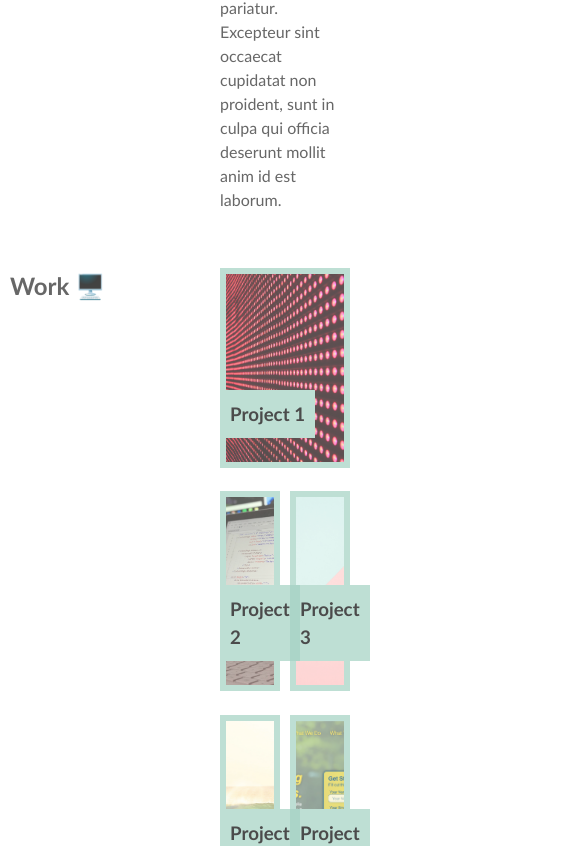
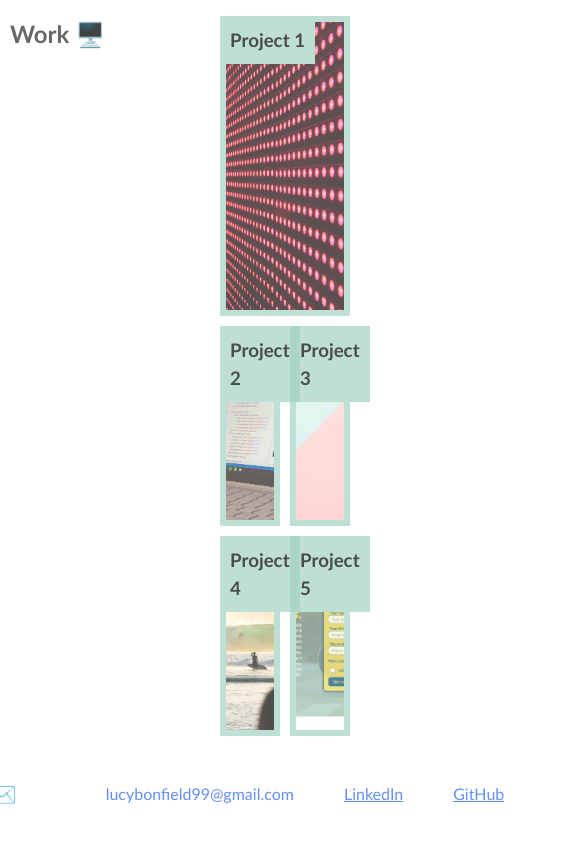
Before and after one commit to lucybonfield/CSS-Portfolio, a plain HTML site: page index.html in a window 390 px wide. Shown: the part 1154-2000 px from the top of the page, 585 px wide, since content can reach past the window. Drawn offline with Linux system fonts and the light colour scheme.

```diff
--- a/css/style.css
+++ b/css/style.css
@@ -192,9 +192,12 @@
   border: 5pt solid var(--teal);
 }
 
+#project-1 .project-img {
+  height: 300px;
+}
+
 .tile h3 {
   position: absolute;
-  bottom: 30px;
   background-color: var(--teal);
   padding: 10px;
 }
@@ -208,7 +211,7 @@
   width: 100%;
   height: 700px;
   grid-template-columns: 200px 1fr 1fr;
-  grid-template-rows: 1fr 1fr 1fr;
+  grid-template-rows: 300px 1fr 1fr;
   grid-template-areas:
     "section-subheading project1 project1"
     "section-subheading project2 project3"
@@ -234,6 +237,7 @@
   column-gap: 50px;
   justify-content: center;
   align-items: center;
+  padding-top: 100px;
 }
 
 #contact p, #contact a {
@@ -244,7 +248,7 @@
   color: rgb(99, 143, 246);
 }
 
-@media screen and (max-width: 8px) {
+@media screen and (max-width: 837px) {
   li {display: none;}
   .subtitle {display: none;}
 }
```
